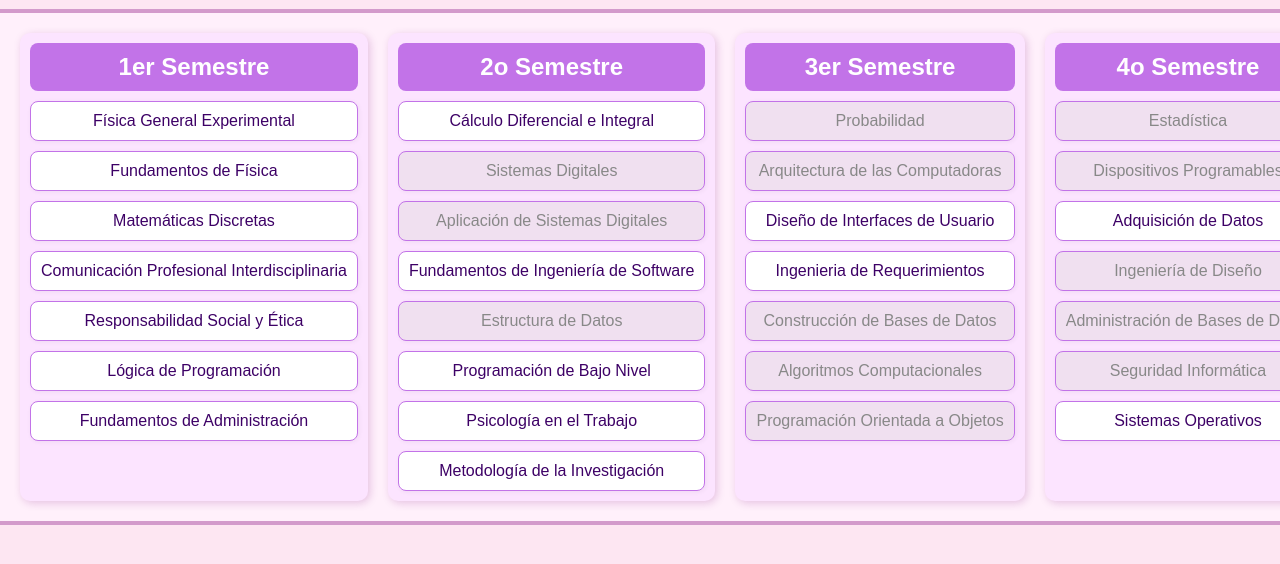
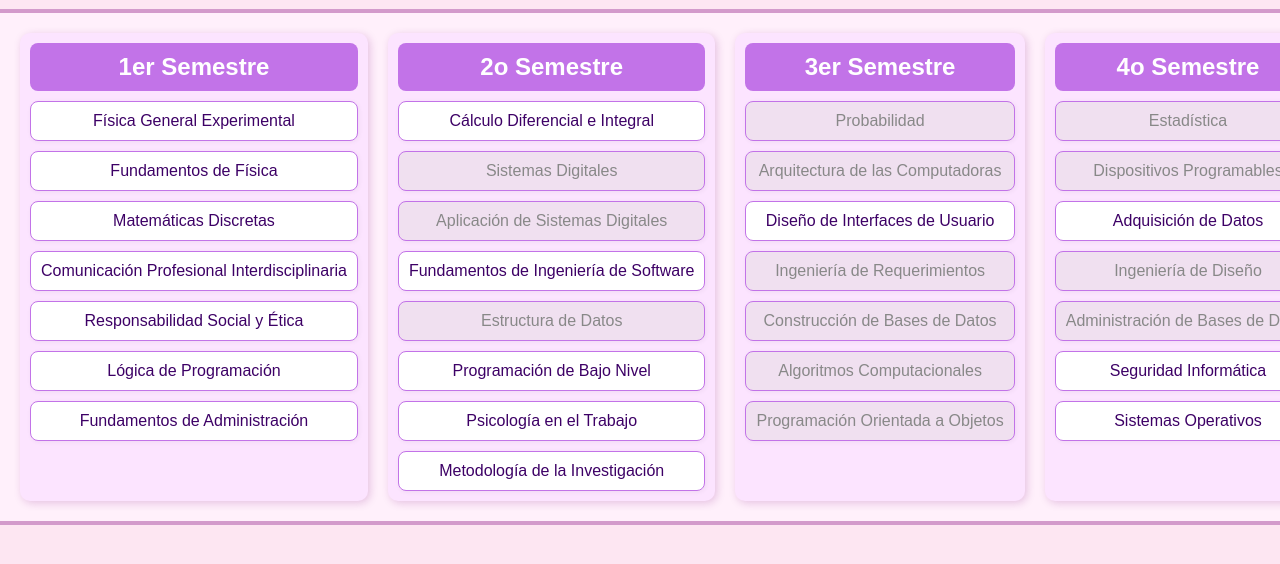
Before and after one commit to Lay-7/informatica, a plain HTML site: page index.html in a window 1280 px wide. Shown: the part 88-652 px from the top of the page. Drawn offline with Linux system fonts and the light colour scheme.

Commit message:
Update index.html

```diff
--- a/index.html
+++ b/index.html
@@ -93,12 +93,12 @@
     const malla = [
       { semestre: "1er Semestre", cursos: ["Física General Experimental", "Fundamentos de Física", "Matemáticas Discretas", "Comunicación Profesional Interdisciplinaria", "Responsabilidad Social y Ética", "Lógica de Programación", "Fundamentos de Administración"] },
       { semestre: "2o Semestre", cursos: ["Cálculo Diferencial e Integral", "Sistemas Digitales", "Aplicación de Sistemas Digitales",  "Fundamentos de Ingeniería de Software", "Estructura de Datos", "Programación de Bajo Nivel", "Psicología en el Trabajo", "Metodología de la Investigación"] },
-      { semestre: "3er Semestre", cursos: ["Probabilidad", "Arquitectura de las Computadoras", "Diseño de Interfaces de Usuario", "Ingenieria de Requerimientos", "Construcción de Bases de Datos", "Algoritmos Computacionales", "Programación Orientada a Objetos"] },
+      { semestre: "3er Semestre", cursos: ["Probabilidad", "Arquitectura de las Computadoras", "Diseño de Interfaces de Usuario", "Ingeniería de Requerimientos", "Construcción de Bases de Datos", "Algoritmos Computacionales", "Programación Orientada a Objetos"] },
       { semestre: "4o Semestre", cursos: ["Estadística", "Dispositivos Programables", "Adquisición de Datos", "Ingeniería de Diseño", "Administración de Bases de Datos", "Seguridad Informática", "Sistemas Operativos"] },
       { semestre: "5o Semestre", cursos: ["Álgebra Lineal", "Métodos Numéricos", "Aplicaciones de la Ciencia Económica", "Contabilidad Financiera y de Costos", "Programación WEB", "Comunicación de Datos", "Teoría de la Computación y Compiladores", "Optativa I"] },
       { semestre: "6o Semestre", cursos: ["Modelos Determinísticos de Investigación de Operaciones", "Ingeniería de Pruebas", "Ingeniería Económica", "Presupuesto y Finanzas", "Programación Móvil", "Redes y Conectividad", "Fundamentos de Inteligencia Artificial", "Optativa II"] },
       { semestre: "7o Semestre", cursos: ["Redes y Modelos de Simulación", "Administración Estratégica", "Formulación y Evaluación de Proyectos", "Legislación Informática", "Internet de las Cosas", "Seguridad en Redes", "Ingeniería del Conocimiento", "Optativa III"] },
-      { semestre: "8o Semestre", cursos: ["Calidad y Normalización de Software", "Habilidades Directivas", "Gestión de Proyectos", "Informática Empresarial", "Administración de Tecnologías", "Computacipon en la Nube", "Fundamentos de Analítica de Datos", "Proyecto de Titulación"] }
+      { semestre: "8o Semestre", cursos: ["Calidad y Normalización de Software", "Habilidades Directivas", "Gestión de Proyectos", "Informática Empresarial", "Administración de Tecnologías", "Computación en la Nube", "Fundamentos de Analítica de Datos", "Proyecto de Titulación"] }
     ];
 
     const prerequisitos = {
@@ -116,12 +116,25 @@
       "Ingeniería de Diseño": ["Ingeniería de Requerimientos"],
       "Administración de Bases de Datos": ["Construcción de Bases de Datos"],
       "Álgebra Lineal": ["Estadística"],
+      "Métodos Numéricos": ["Estadística"],
       "Programación WEB": ["Administración de Bases de Datos"],
-      "Métodos Numéricos": ["Estadística"],
+      "Modelos Determinísticos de Investigación de Operaciones": ["Álgebra Lineal"],
       "Ingeniería de Pruebas": ["Ingeniería de Diseño"],
-      "Redes y Conectividad": ["Arquitectura de las Computadoras"],
-      "Seguridad Informática": ["Redes y Conectividad"],
-      "Proyecto de Titulación": ["Seguridad Informática"]
+      "Ingeniería Económica": ["Contabilidad Financiera y de Costos"],
+      "Presupuesto y Finanzas": ["Contabilidad Financiera y de Costos"],
+      "Programación Móvil": ["Programación WEB"],
+      "Redes y Conectividad": ["Comunicación de Datos"],
+      "Fundamentos de Inteligencia Artificial": ["Teoría de la Computación y Compiladores"],
+      "Redes y Modelos de Simulación": ["Modelos Determinísticos de Investigación de Operaciones"],
+      "Formulación y Evaluación de Proyectos": ["Ingeniería Económica", "Presupuesto y Finanzas"],
+      "Internet de las Cosas": ["Redes y Conectividad"],
+      "Seguridad en Redes": ["Redes y Conectividad"],
+      "Ingeniería del Conocimiento": ["Fundamentos de Inteligencia Artificial"],
+      "Habilidades Directivas": ["Administración Estratégica"],
+      "Gestión de Proyectos": ["Formulación y Evaluación de Proyectos"],
+      "Informática Empresarial": ["Legislación Informática"],
+      "Computación en la Nube": ["Seguridad en Redes"],
+      "Fundamentos de Analítica de Datos": ["Ingeniería del Conocimiento"],
     };
 
     const completadas = new Set();
```
